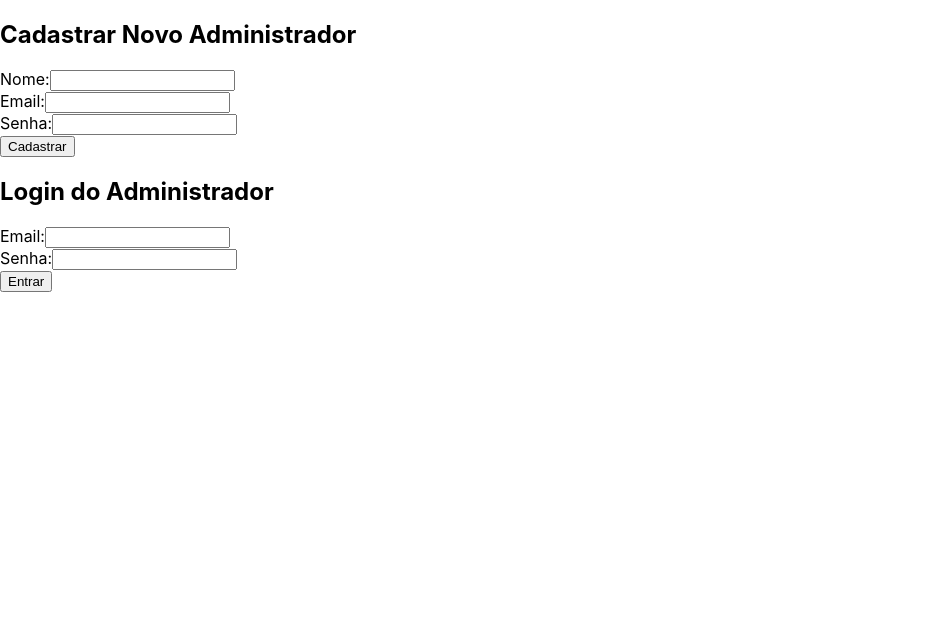
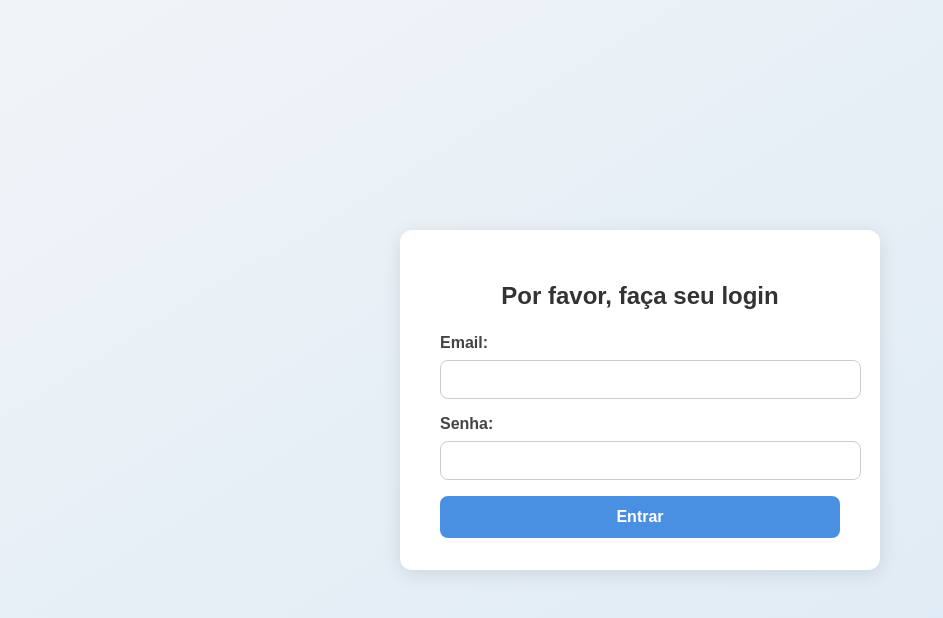
Before and after one commit to pgbrum/hr-management-api-front, a React (Create React App) app: page /login in a window 1280 px wide. Shown: the top 618 px of the page, without its empty margins (0-943 px from the left). Built offline with nearby package versions, Linux system fonts and the light colour scheme.

Commit message:
chore: add login css

```diff
--- a/package.json
+++ b/package.json
@@ -13,6 +13,7 @@
     "@types/react-dom": "^19.1.6",
     "react": "^19.1.0",
     "react-dom": "^19.1.0",
+    "react-router-dom": "^7.6.2",
     "react-scripts": "5.0.1",
     "typescript": "^4.9.5",
     "web-vitals": "^2.1.4"
--- a/src/App.tsx
+++ b/src/App.tsx
@@ -1,13 +1,12 @@
-import React from 'react';
 import './App.css';
-import CreateAdminForm from './components/CreateAdminForm';
-import Login from './components/Login';
+import Login from './components/Login/Login';
+import MainRoutes from './components/MainRoutes';
 
 
 function App() {
   return (
     <div>
-      <CreateAdminForm/>
+      {/* <MainRoutes/> */}
       <Login/>
     </div>
   );
--- a/src/components/Login.tsx
+++ /dev/null
@@ -1,71 +0,0 @@
-import React, { useState } from 'react';
-
-const Login: React.FC = () => {
-  const [email, setEmail] = useState('');
-  const [password, setPassword] = useState('');
-  const [errorMessage, setErrorMessage] = useState('');
-  const [successMessage, setSuccessMessage] = useState('');
-
-  const handleLogin = async (e: React.FormEvent) => {
-    e.preventDefault();
-
-    try {
-      const response = await fetch('http://localhost:3333/sessions', {
-        method: 'POST',
-        headers: {
-          'Content-Type': 'application/json',
-        },
-        body: JSON.stringify({ email, password }),
-      });
-
-      if (!response.ok) {
-        throw new Error('Erro ao autenticar');
-      }
-
-      const data = await response.json();
-      sessionStorage.setItem('token', data.token); // armazenar token na sessão
-
-      setSuccessMessage('Login realizado com sucesso!');
-      setErrorMessage('');
-      setEmail('');
-      setPassword('');
-    } catch (error) {
-      setErrorMessage('Erro ao fazer login.');
-      setSuccessMessage('');
-    }
-  };
-
-  return (
-    <div>
-      <h2>Login do Administrador</h2>
-      <form onSubmit={handleLogin}>
-        <div>
-          <label>Email:</label>
-          <input
-            type="email"
-            value={email}
-            onChange={(e) => setEmail(e.target.value)}
-            required
-          />
-        </div>
-
-        <div>
-          <label>Senha:</label>
-          <input
-            type="password"
-            value={password}
-            onChange={(e) => setPassword(e.target.value)}
-            required
-          />
-        </div>
-
-        <button type="submit">Entrar</button>
-
-        {successMessage && <p style={{ color: 'green' }}>{successMessage}</p>}
-        {errorMessage && <p style={{ color: 'red' }}>{errorMessage}</p>}
-      </form>
-    </div>
-  );
-};
-
-export default Login;
--- /dev/null
+++ b/src/components/Login/Login.module.css
@@ -0,0 +1,79 @@
+.container {
+  height: 100vh;
+  display: flex;
+  justify-content: center;
+  align-items: center;
+  background: linear-gradient(to bottom right, #f0f4f8, #dbe9f4);
+  font-family: Arial, sans-serif;
+}
+
+.card {
+  background-color: #ffffff;
+  padding: 2rem 2.5rem;
+  border-radius: 12px;
+  box-shadow: 0 4px 20px rgba(0, 0, 0, 0.1);
+  width: 100%;
+  max-width: 400px;
+}
+
+.card h2 {
+  text-align: center;
+  margin-bottom: 1.5rem;
+  color: #333;
+}
+
+.formGroup {
+  margin-bottom: 1rem;
+}
+
+.formGroup label {
+  display: block;
+  margin-bottom: 0.5rem;
+  font-weight: bold;
+  color: #444;
+}
+
+.formGroup input {
+  width: 100%;
+  padding: 0.6rem;
+  border: 1px solid #ccc;
+  border-radius: 8px;
+  font-size: 1rem;
+  transition: border-color 0.3s;
+}
+
+.formGroup input:focus {
+  border-color: #4a90e2;
+  outline: none;
+}
+
+button {
+  width: 100%;
+  padding: 0.75rem;
+  background-color: #4a90e2;
+  color: #fff;
+  border: none;
+  border-radius: 8px;
+  font-size: 1rem;
+  font-weight: bold;
+  cursor: pointer;
+  transition: background-color 0.3s;
+}
+
+button:hover {
+  background-color: #357ab8;
+}
+
+.message {
+  margin-top: 1rem;
+  text-align: center;
+  font-weight: bold;
+}
+
+.success {
+  color: green;
+}
+
+.error {
+  color: red;
+}
--- /dev/null
+++ b/src/components/Login/Login.tsx
@@ -0,0 +1,82 @@
+import React, { useState } from 'react';
+import styles from './Login.module.css';
+
+const Login: React.FC = () => {
+  const [email, setEmail] = useState('');
+  const [password, setPassword] = useState('');
+  const [errorMessage, setErrorMessage] = useState('');
+  const [successMessage, setSuccessMessage] = useState('');
+
+  const handleLogin = async (e: React.FormEvent) => {
+    e.preventDefault();
+
+    try {
+      const response = await fetch('http://localhost:3333/sessions', {
+        method: 'POST',
+        headers: {
+          'Content-Type': 'application/json',
+        },
+        body: JSON.stringify({ email, password }),
+      });
+
+      if (!response.ok) {
+        throw new Error('Erro ao autenticar');
+      }
+
+      const data = await response.json();
+      sessionStorage.setItem('token', data.token);
+
+      setSuccessMessage('Login realizado com sucesso!');
+      setErrorMessage('');
+      setEmail('');
+      setPassword('');
+    } catch (error) {
+      setErrorMessage('Erro ao fazer login.');
+      setSuccessMessage('');
+    }
+  };
+
+  return (
+    <div className={styles.container}>
+      <div className={styles.card}>
+        <h2>Por favor, faça seu login</h2>
+        <form onSubmit={handleLogin}>
+          <div className={styles.formGroup}>
+            <label>Email:</label>
+            <input
+              type="email"
+              value={email}
+              onChange={(e) => setEmail(e.target.value)}
+              required
+            />
+          </div>
+
+          <div className={styles.formGroup}>
+            <label>Senha:</label>
+            <input
+              type="password"
+              value={password}
+              onChange={(e) => setPassword(e.target.value)}
+              required
+            />
+          </div>
+
+          <button type="submit">Entrar</button>
+
+          {successMessage && (
+            <p className={`${styles.message} ${styles.success}`}>
+              {successMessage}
+            </p>
+          )}
+          {errorMessage && (
+            <p className={`${styles.message} ${styles.error}`}>
+              {errorMessage}
+            </p>
+          )}
+        </form>
+      </div>
+    </div>
+  );
+};
+
+export default Login;
--- /dev/null
+++ b/src/components/MainRoutes.tsx
@@ -0,0 +1,45 @@
+import React from 'react';
+import { BrowserRouter as Router, Routes, Route, Link } from 'react-router-dom';
+
+import BenefitsList from './BenefitsList';
+import CreateAdminForm from './CreateAdminForm';
+import CreateBenefitForm from './CreateBenefitForm';
+import CreateEmployeeForm from './CreateEmployeeForm';
+import CreatePositionForm from './CreatePositionForm';
+import EmployeeList from './EmployeeList';
+import Login from './Login/Login';
+import PositionsList from './PositionsList';
+
+const MainRoutes: React.FC = () => {
+  return (
+    <Router>
+      <nav>
+        <ul>
+          <li><Link to="/login">Login</Link></li>
+          <li><Link to="/admins/create">Criar Admin</Link></li>
+          <li><Link to="/employees/create">Criar Funcionário</Link></li>
+          <li><Link to="/positions/create">Criar Cargo</Link></li>
+          <li><Link to="/benefits/create">Criar Benefício</Link></li>
+          <li><Link to="/employees">Lista de Funcionários</Link></li>
+          <li><Link to="/positions">Lista de Cargos</Link></li>
+          <li><Link to="/benefits">Lista de Benefícios</Link></li>
+        </ul>
+      </nav>
+
+      <hr />
+
+      <Routes>
+        <Route path="/login" element={<Login />} />
+        <Route path="/admins/create" element={<CreateAdminForm />} />
+        <Route path="/employees/create" element={<CreateEmployeeForm />} />
+        <Route path="/positions/create" element={<CreatePositionForm />} />
+        <Route path="/benefits/create" element={<CreateBenefitForm />} />
+        <Route path="/employees" element={<EmployeeList />} />
+        <Route path="/positions" element={<PositionsList />} />
+        <Route path="/benefits" element={<BenefitsList />} />
+      </Routes>
+    </Router>
+  );
+};
+
+export default MainRoutes;
```
Also changed, not shown: 1 other file (tests, documents, lock files or other folders).
